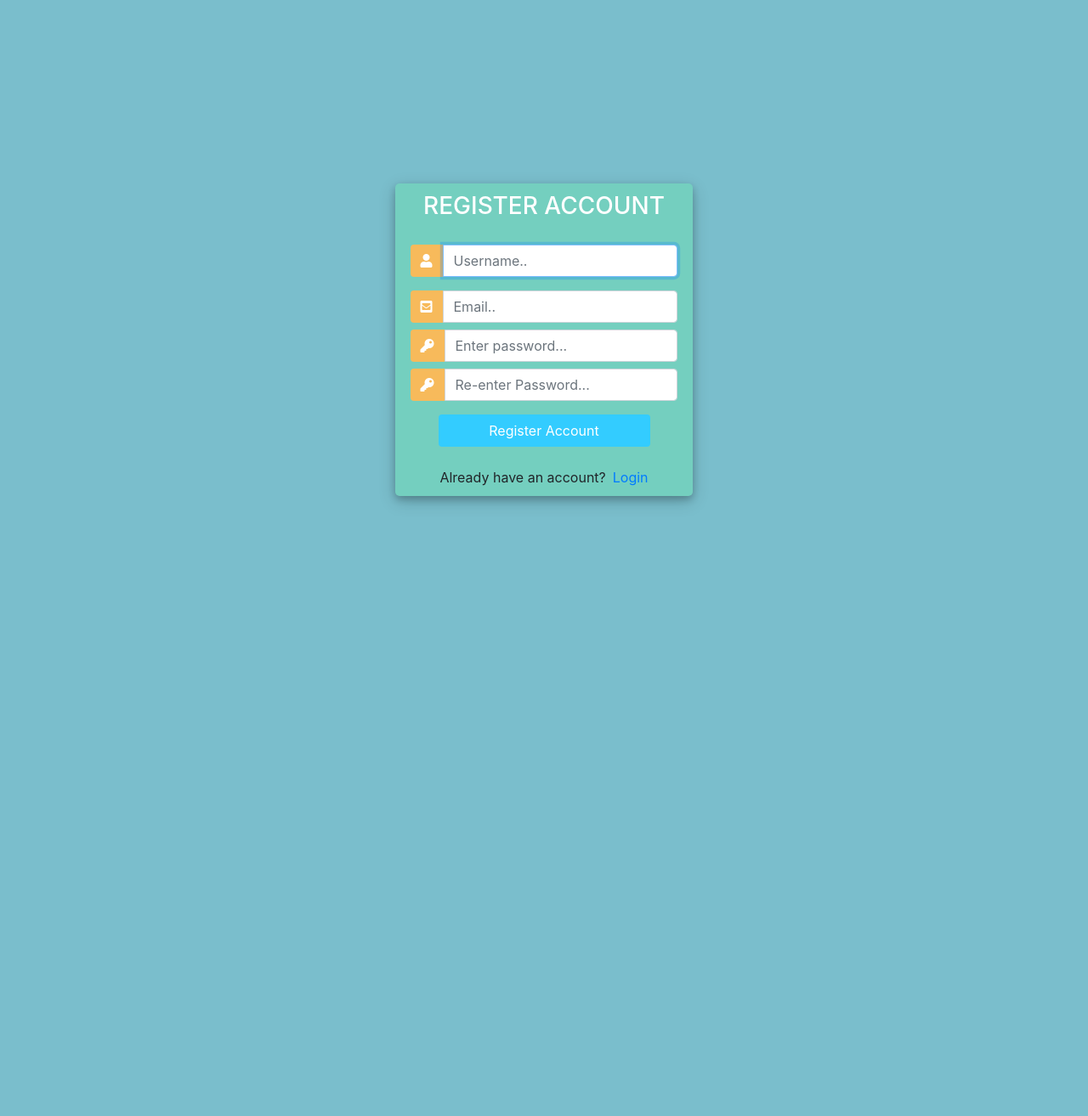
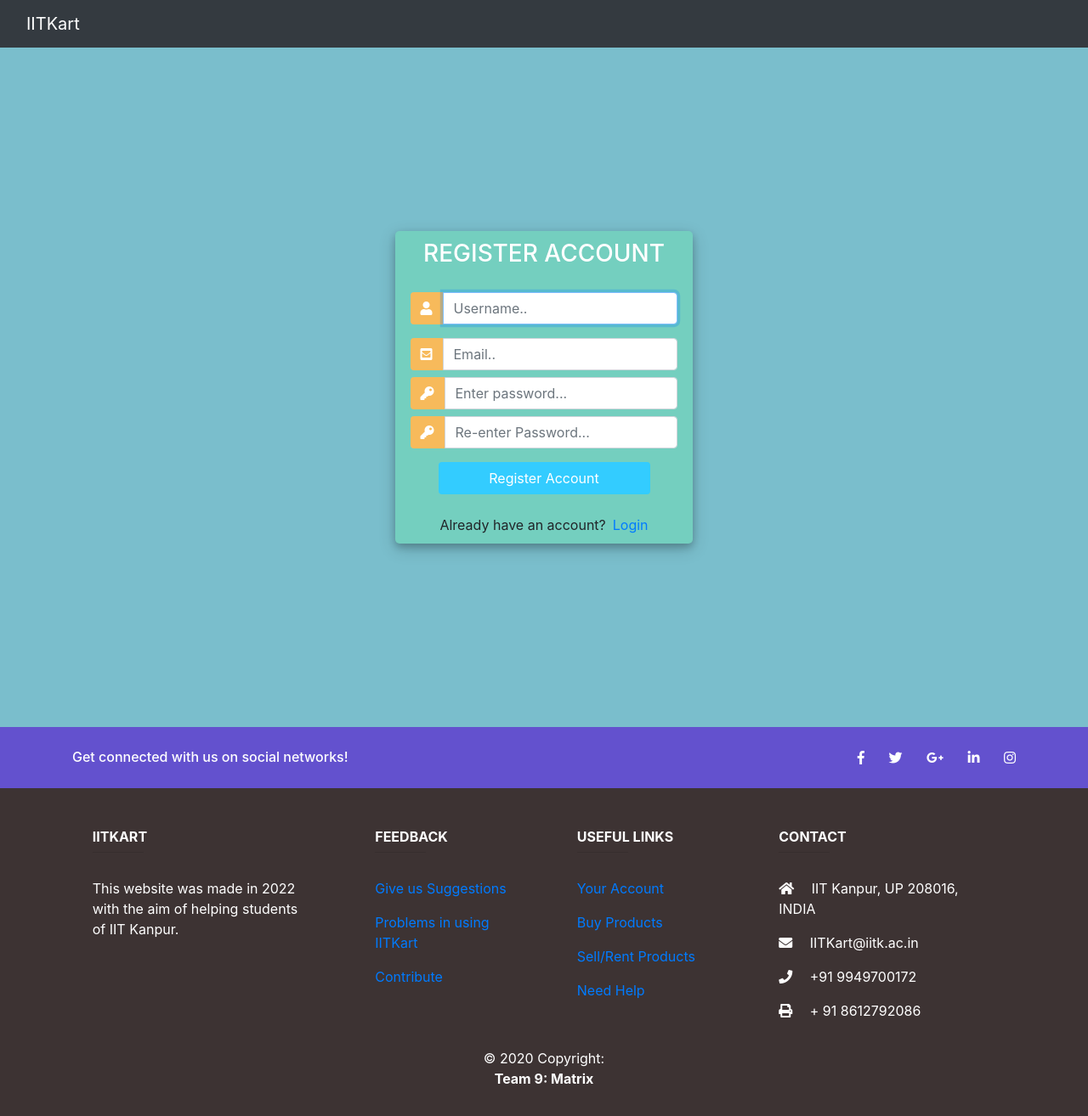
Before and after one commit to Akshunya1101/CS253-Team-9, a Django app: page /register/ in a window 1280 px wide. Shown: the whole page at 85% size. Before the commit the page ends 596 px from the top, so only its background shows below. Run offline with Django 3.2, Linux system fonts and the light colour scheme; some libraries are stand-ins or nearby versions.

Commit message:
update and delete

```diff
--- a/cs253/accounts/templates/accounts/navbar.html
+++ b/cs253/accounts/templates/accounts/navbar.html
@@ -17,9 +17,6 @@
         </li>
         <li class="nav-item">
           <a class="nav-link" href="{% url 'accounts:sell' %}">Sell</a>
-        </li>
-        <li class="nav-item">
-          <a class="nav-link" href="{% url 'accounts:rent' %}">Rent</a>
         </li>
 
       </ul>
--- a/cs253/accounts/templates/accounts/register.html
+++ b/cs253/accounts/templates/accounts/register.html
@@ -67,6 +67,11 @@
 
 </head>
 <body>
+	<nav class="navbar navbar-expand-lg navbar-dark bg-dark">
+		<div class="container-fluid">
+		  <a class="navbar-brand" href="#">IITKart</a>
+		</div>
+	  </nav>
 	<div class="container h-100">
 		<div class="d-flex justify-content-center h-100">
 			<div class="user_card">
@@ -138,5 +143,142 @@
 			form_fields[field].className += ' form-control'
 		}
 	</script>
+	<footer class="page-footer font-small unique-color-dark" style="background-color: rgb(61, 51, 51); color: white;">
+
+		<div style="background-color: #6351ce;">
+		  <div class="container">
+
+			<!-- Grid row-->
+			<div class="row py-4 d-flex align-items-center">
+
+			  <!-- Grid column -->
+			  <div class="col-md-6 col-lg-5 text-center text-md-left mb-4 mb-md-0">
+				<h6 class="mb-0">Get connected with us on social networks!</h6>
+			  </div>
+			  <!-- Grid column -->
+
+			  <!-- Grid column -->
+			  <div class="col-md-6 col-lg-7 text-center text-md-right">
+
+				<!-- Facebook -->
+				<a class="fb-ic">
+				  <i class="fab fa-facebook-f white-text mr-4"> </i>
+				</a>
+				<!-- Twitter -->
+				<a class="tw-ic">
+				  <i class="fab fa-twitter white-text mr-4"> </i>
+				</a>
+				<!-- Google +-->
+				<a class="gplus-ic">
+				  <i class="fab fa-google-plus-g white-text mr-4"> </i>
+				</a>
+				<!--Linkedin -->
+				<a class="li-ic">
+				  <i class="fab fa-linkedin-in white-text mr-4"> </i>
+				</a>
+				<!--Instagram-->
+				<a class="ins-ic">
+				  <i class="fab fa-instagram white-text"> </i>
+				</a>
+
+			  </div>
+			  <!-- Grid column -->
+
+			</div>
+			<!-- Grid row-->
+
+		  </div>
+		</div>
+
+		<!-- Footer Links -->
+		<div class="container text-center text-md-left mt-5">
+
+		  <!-- Grid row -->
+		  <div class="row mt-3">
+
+			<!-- Grid column -->
+			<div class="col-md-3 col-lg-4 col-xl-3 mx-auto mb-4">
+
+			  <!-- Content -->
+			  <h6 class="text-uppercase font-weight-bold">IITKart</h6>
+			  <hr class="deep-purple accent-2 mb-4 mt-0 d-inline-block mx-auto" style="width: 60px;">
+			  <p>This website was made in 2022 with the aim of helping students of IIT Kanpur.
+			  </p>
+
+			</div>
+			<!-- Grid column -->
+
+			<!-- Grid column -->
+			<div class="col-md-2 col-lg-2 col-xl-2 mx-auto mb-4">
+
+			  <!-- Links -->
+			  <h6 class="text-uppercase font-weight-bold">Feedback</h6>
+			  <hr class="deep-purple accent-2 mb-4 mt-0 d-inline-block mx-auto" style="width: 60px;">
+			  <p>
+				<a href="#!">Give us Suggestions</a>
+			  </p>
+			  <p>
+				<a href="#!">Problems in using IITKart</a>
+			  </p>
+			  <p>
+				<a href="#!">Contribute</a>
+			  </p>
+
+			</div>
+			<!-- Grid column -->
+
+			<!-- Grid column -->
+			<div class="col-md-3 col-lg-2 col-xl-2 mx-auto mb-4">
+
+			  <!-- Links -->
+			  <h6 class="text-uppercase font-weight-bold">Useful links</h6>
+			  <hr class="deep-purple accent-2 mb-4 mt-0 d-inline-block mx-auto" style="width: 60px;">
+			  <p>
+				<a href="#!">Your Account</a>
+			  </p>
+			  <p>
+				<a href="#!">Buy Products</a>
+			  </p>
+			  <p>
+				<a href="#!">Sell/Rent Products</a>
+			  </p>
+			  <p>
+				  <a href="#!">Need Help</a>
+				</p>
+
+			</div>
+			<!-- Grid column -->
+
+			<!-- Grid column -->
+			<div class="col-md-4 col-lg-3 col-xl-3 mx-auto mb-md-0 mb-4">
+
+			  <!-- Links -->
+			  <h6 class="text-uppercase font-weight-bold">Contact</h6>
+			  <hr class="deep-purple accent-2 mb-4 mt-0 d-inline-block mx-auto" style="width: 60px;">
+			  <p>
+				<i class="fas fa-home mr-3"></i> IIT Kanpur, UP 208016, INDIA</p>
+			  <p>
+				<i class="fas fa-envelope mr-3"></i> IITKart@iitk.ac.in</p>
+			  <p>
+				<i class="fas fa-phone mr-3"></i> +91 9949700172</p>
+			  <p>
+				<i class="fas fa-print mr-3"></i> + 91 8612792086</p>
+
+			</div>
+			<!-- Grid column -->
+
+		  </div>
+		  <!-- Grid row -->
+
+		</div>
+		<!-- Footer Links -->
+
+		<!-- Copyright -->
+		<div class="footer-copyright text-center py-3">© 2020 Copyright:
+		  <p><b>Team 9: Matrix</b></p>
+		</div>
+		<!-- Copyright -->
+
+	  </footer>
 </body>
 </html>
--- a/cs253/accounts/templates/accounts/sell_detail.html
+++ b/cs253/accounts/templates/accounts/sell_detail.html
@@ -1,5 +1,3 @@
 {%  extends 'accounts/main.html' %}
 <h1> Item page </h1>
 {{sell}}
-
-<img src="{{ n.nazwa.url }}" />
--- a/cs253/accounts/urls.py
+++ b/cs253/accounts/urls.py
@@ -1,6 +1,6 @@
 from django.urls import path
 from . import views
-from .views import (Sell_Create,Sell_List,Sell_Details)
+from .views import (Sell_Create,Sell_List,Sell_Details,Sell_Delete, Sell_Update)
 from django.contrib.auth.decorators import login_required
 
 app_name = 'accounts'
@@ -20,4 +20,6 @@ urlpatterns = [
     path('enterRoom/checkview', views.checkview, name='checkview'),
     path('send', views.send, name='send'),
     path('getMessages/<str:room>/', views.getMessages, name='getMessages'),
+	path('delete/<int:pk>', Sell_Delete.as_view(), name='delete_item'),
+	path('update/<int:pk>', Sell_Update.as_view(), name='update_item'),
 ]
--- a/cs253/accounts/views.py
+++ b/cs253/accounts/views.py
@@ -3,9 +3,12 @@ from django.http import HttpResponse
 from django.forms import inlineformset_factory
 from django.contrib.auth.forms import UserCreationForm
 from django.urls import reverse_lazy
-from django.views.generic import CreateView, ListView, DetailView
+from django.views.generic import CreateView, ListView, DetailView, DeleteView, UpdateView
 from django.contrib.auth import authenticate, login, logout
 import math
+from django.contrib import messages
+from django.db.models.signals import post_delete
+from django.contrib.messages.views import SuccessMessageMixin
 import json
 from django.contrib.auth.models import User
 from django.contrib import messages
@@ -156,3 +159,12 @@ def getMessages(request, room):
 
     messages = Message.objects.filter(room=room_details.id)
     return JsonResponse({"messages":list(messages.values())})
+
+class Sell_Delete(DeleteView):
+    model = Sell
+    success_url = reverse_lazy('accounts:home')
+
+class Sell_Update(UpdateView):
+    model = Sell
+    fields = "__all__"
+    success_url = reverse_lazy('accounts:home')
```
Also changed, not shown: cs253/accounts/templates/accounts/dashboard.html (+5 -2 lines), cs253/accounts/templates/accounts/login.html (+5 -3 lines), cs253/accounts/templates/accounts/rent.html (deleted, +0 -9 lines), cs253/accounts/templates/accounts/sell_confirm_delete.html (added, +9 -0 lines), README.md, cs253/accounts/migrations/0005_alter_room_name.py (added), cs253/db.sqlite3, cs253/media/images/IITKart_Logo.jpeg (added), cs253/media/images/Screenshot_5.png (added), cs253/media/images/Screenshot_58.png (added), cs253/media/images/Screenshot_72.png (added), cs253/media/images/jacket_I4BH84X.jpg (added), cs253/media/images/jacket_UucFOy6.jpg (added).
